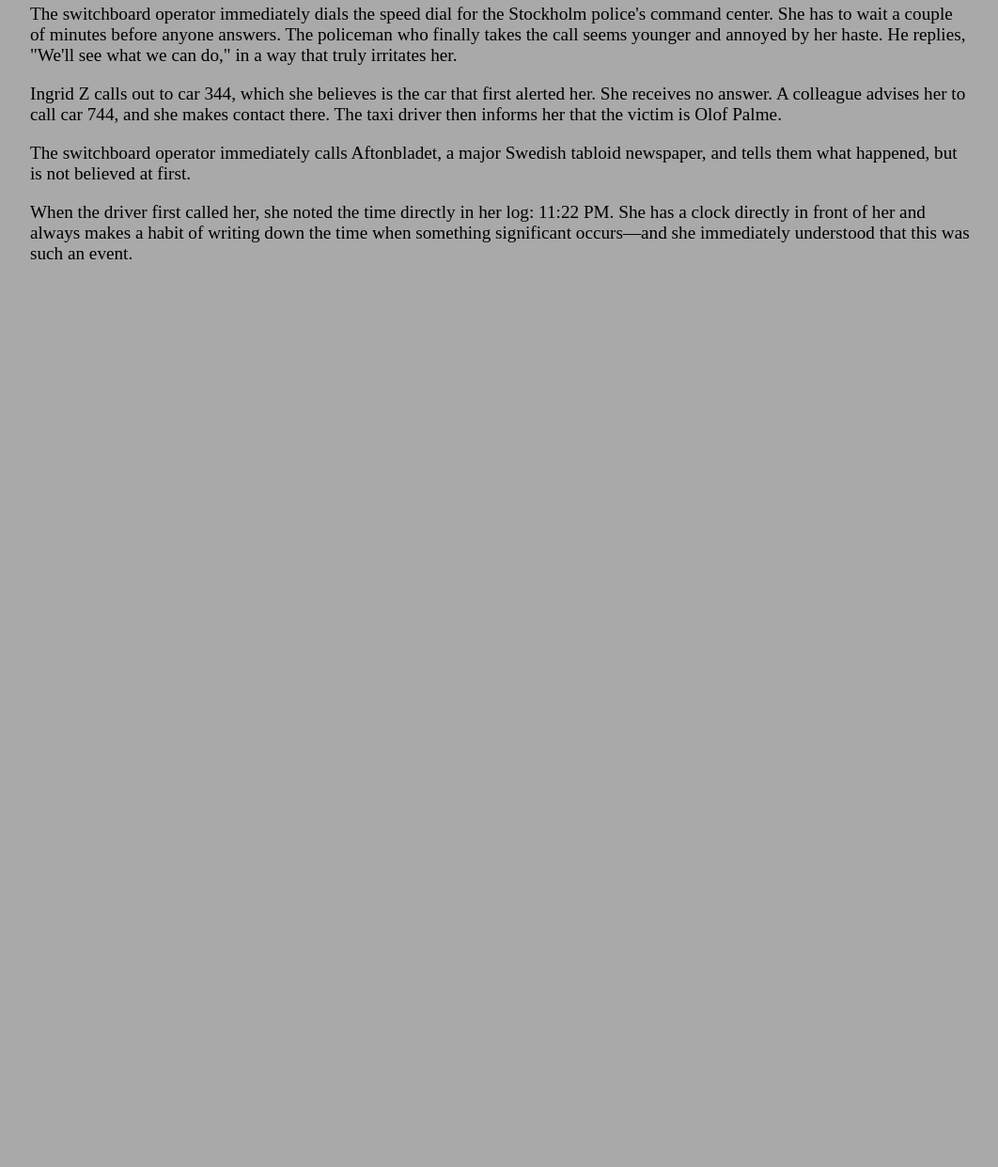
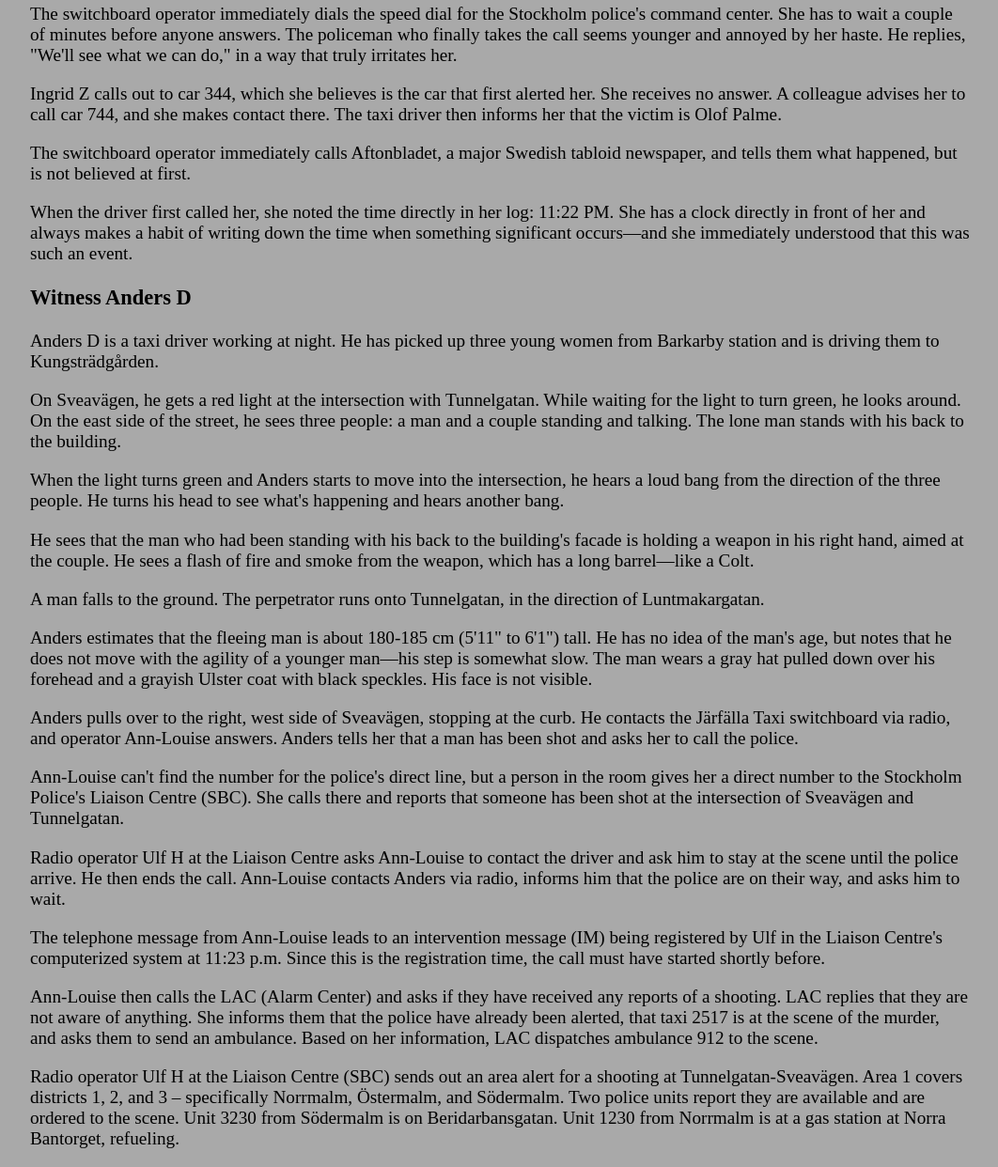
Before and after one commit to Leffe-DataNisse/Palmemordet, a plain HTML site: page index.html in a window 1280 px wide. Shown: the part 3297-4539 px from the top of the page at 94% size, without its empty margins (108-1170 px from the left). Before the commit the page ends 3597 px from the top, so only its background shows below. Drawn offline with Linux system fonts and the light colour scheme.

Commit message:
Update index.html

```diff
--- a/index.html
+++ b/index.html
@@ -61,6 +61,22 @@
     <p>The switchboard operator immediately calls Aftonbladet, a major Swedish tabloid newspaper, and tells them what happened, but is not believed at first.</p>
     <p>When the driver first called her, she noted the time directly in her log: 11:22 PM. She has a clock directly in front of her and always makes a habit of writing down the time when something significant occurs—and she immediately understood that this was such an event.</p>
 
+    <h3>Witness Anders D</h3>
+    <p>Anders D is a taxi driver working at night. He has picked up three young women from Barkarby station and is driving them to Kungsträdgården.</p>
+    <p>On Sveavägen, he gets a red light at the intersection with Tunnelgatan. While waiting for the light to turn green, he looks around. On the east side of the street, he sees three people: a man and a couple standing and talking. The lone man stands with his back to the building.</p>
+    <p>When the light turns green and Anders starts to move into the intersection, he hears a loud bang from the direction of the three people. He turns his head to see what's happening and hears another bang.</p>
+    <p>He sees that the man who had been standing with his back to the building's facade is holding a weapon in his right hand, aimed at the couple. He sees a flash of fire and smoke from the weapon, which has a long barrel—like a Colt.</p>
+    <p>A man falls to the ground. The perpetrator runs onto Tunnelgatan, in the direction of Luntmakargatan.</p>
+    <p>Anders estimates that the fleeing man is about 180-185 cm (5'11" to 6'1") tall. He has no idea of the man's age, but notes that he does not move with the agility of a younger man—his step is somewhat slow. The man wears a gray hat pulled down over his forehead and a grayish Ulster coat with black speckles. His face is not visible.</p>
+    <!-- Anders rings Järfälla Taxi's switchboard -->
+    <p>Anders pulls over to the right, west side of Sveavägen, stopping at the curb. He contacts the Järfälla Taxi switchboard via radio, and operator Ann-Louise answers. Anders tells her that a man has been shot and asks her to call the police.</p>
+    <p>Ann-Louise can't find the number for the police's direct line, but a person in the room gives her a direct number to the Stockholm Police's Liaison Centre (SBC). She calls there and reports that someone has been shot at the intersection of Sveavägen and Tunnelgatan.</p>
+    <p>Radio operator Ulf H at the Liaison Centre asks Ann-Louise to contact the driver and ask him to stay at the scene until the police arrive. He then ends the call. Ann-Louise contacts Anders via radio, informs him that the police are on their way, and asks him to wait.</p>
+    <p>The telephone message from Ann-Louise leads to an intervention message (IM) being registered by Ulf in the Liaison Centre's computerized system at 11:23 p.m. Since this is the registration time, the call must have started shortly before.</p>
+    <p>Ann-Louise then calls the LAC (Alarm Center) and asks if they have received any reports of a shooting. LAC replies that they are not aware of anything. She informs them that the police have already been alerted, that taxi 2517 is at the scene of the murder, and asks them to send an ambulance. Based on her information, LAC dispatches ambulance 912 to the scene.</p>
+    <!-- -->
+    <p>Radio operator Ulf H at the Liaison Centre (SBC) sends out an area alert for a shooting at Tunnelgatan-Sveavägen. Area 1 covers districts 1, 2, and 3 – specifically Norrmalm, Östermalm, and Södermalm. Two police units report they are available and are ordered to the scene. Unit 3230 from Södermalm is on Beridarbansgatan. Unit 1230 from Norrmalm is at a gas station at Norra Bantorget, refueling.</p>
+
 
 </body>
 
```
